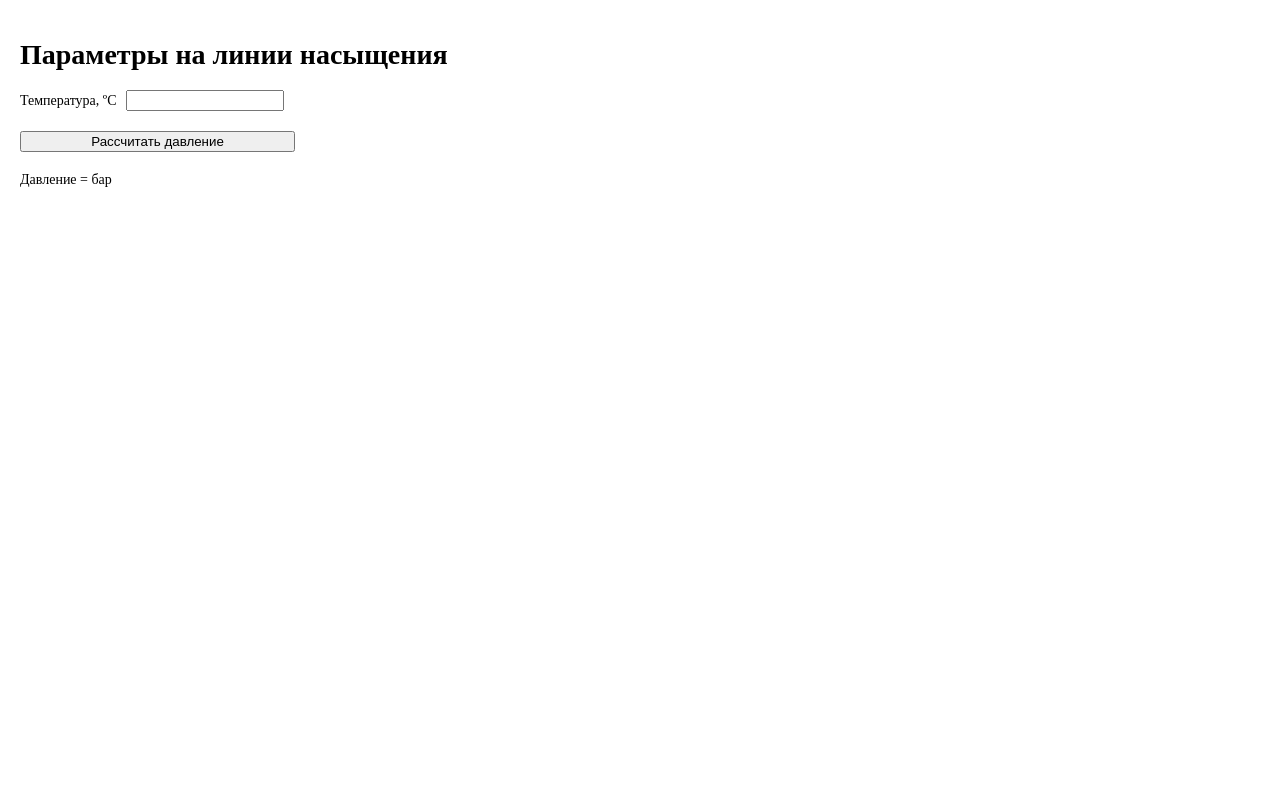
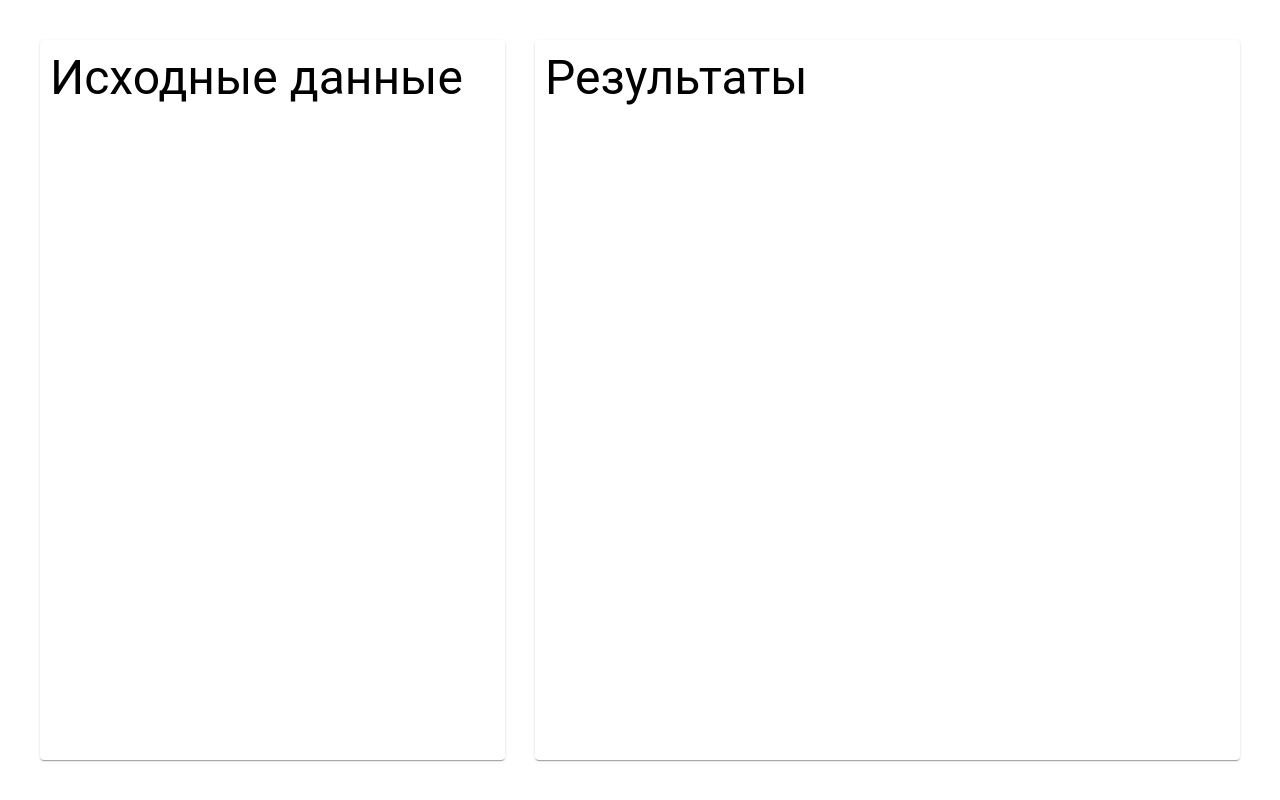
Before and after one commit to aleksey-ilin/ENEKcalc, a React app: page / in a window 1280 px wide. Built offline with nearby package versions, Linux system fonts and the light colour scheme.

Commit message:
create components InitialData, Results

```diff
--- a/src/components/App.jsx
+++ b/src/components/App.jsx
@@ -1,32 +1,13 @@
-import React, { useState } from 'react';
+import React from 'react';
+import InitialData from './InitialData/InitialData';
+import Results from './Results/Results';
 import styles from './App.scss';
 
-const App = () => {
-  const [temperature, setTemperature] = useState(null);
-  const [pressure, setPressure] = useState(null);
-
-  const getPressure = () => {
-  // fetch('https://api.enek.dotterian.ru/?h_pt=180&h_pt=18')
-    fetch(`https://api.enek.dotterian.ru/?psat_t=${temperature}`)
-      .then(response => response.json())
-      .then(pressureSaturation => setPressure(pressureSaturation));
-  };
-
-  return (
-    <main className={styles.root}>
-      <h1>Параметры на линии насыщения</h1>
-      <label htmlFor="temperature">
-        Температура, &ordm;С
-        <input type="number" id="temperature" onChange={e => setTemperature(e.target.value)} />
-      </label>
-      <button type="button" onClick={getPressure}>Рассчитать давление</button>
-      <p>
-        {'Давление = '}
-        {pressure}
-        {' бар'}
-      </p>
-    </main>
-  );
-};
+const App = () => (
+  <div className={styles.root}>
+    <InitialData />
+    <Results />
+  </div>
+);
 
 export default App;
--- a/src/components/App.scss
+++ b/src/components/App.scss
@@ -1,19 +1,7 @@
 .root {
-  display: flex;
-  flex-direction: column;
-  padding: 20px;
-
-  label {
-    margin-bottom: 20px;
-
-    input {
-      width: 150px;
-      margin-left: 10px;
-    }
-  }
-
-  button {
-    width: 275px;
-    margin-bottom: 20px;
-  }
+  display: grid;
+  grid-template-columns: calc(40% - 15px) calc(60% - 15px);
+  grid-column-gap: 30px;
+  height: calc(100vh - 80px);
+  padding: 40px;
 }
--- /dev/null
+++ b/src/components/InitialData/InitialData.jsx
@@ -0,0 +1,13 @@
+import React from 'react';
+import { Typography, Box } from '@material-ui/core';
+import styles from './InitialData.scss';
+
+const InitialData = () => (
+  <Box boxShadow={1} className={styles.root}>
+    <Typography variant="h3" component="h3">
+      Исходные данные
+    </Typography>
+  </Box>
+);
+
+export default InitialData;
--- /dev/null
+++ b/src/components/InitialData/InitialData.scss
@@ -0,0 +1,4 @@
+.root {
+  padding: 10px;
+  border-radius: 4px;
+}
--- /dev/null
+++ b/src/components/Results/Results.jsx
@@ -0,0 +1,12 @@
+import React from 'react';
+import { Typography, Box } from '@material-ui/core';
+import styles from './Results.scss';
+
+const Results = () => (
+  <Box boxShadow={1} className={styles.root}>
+    <Typography variant="h3" component="h3">
+      Результаты
+    </Typography>
+  </Box>
+);
+export default Results;
--- /dev/null
+++ b/src/components/Results/Results.scss
@@ -0,0 +1,4 @@
+.root {
+  padding: 10px;
+  border-radius: 4px;
+}
```
